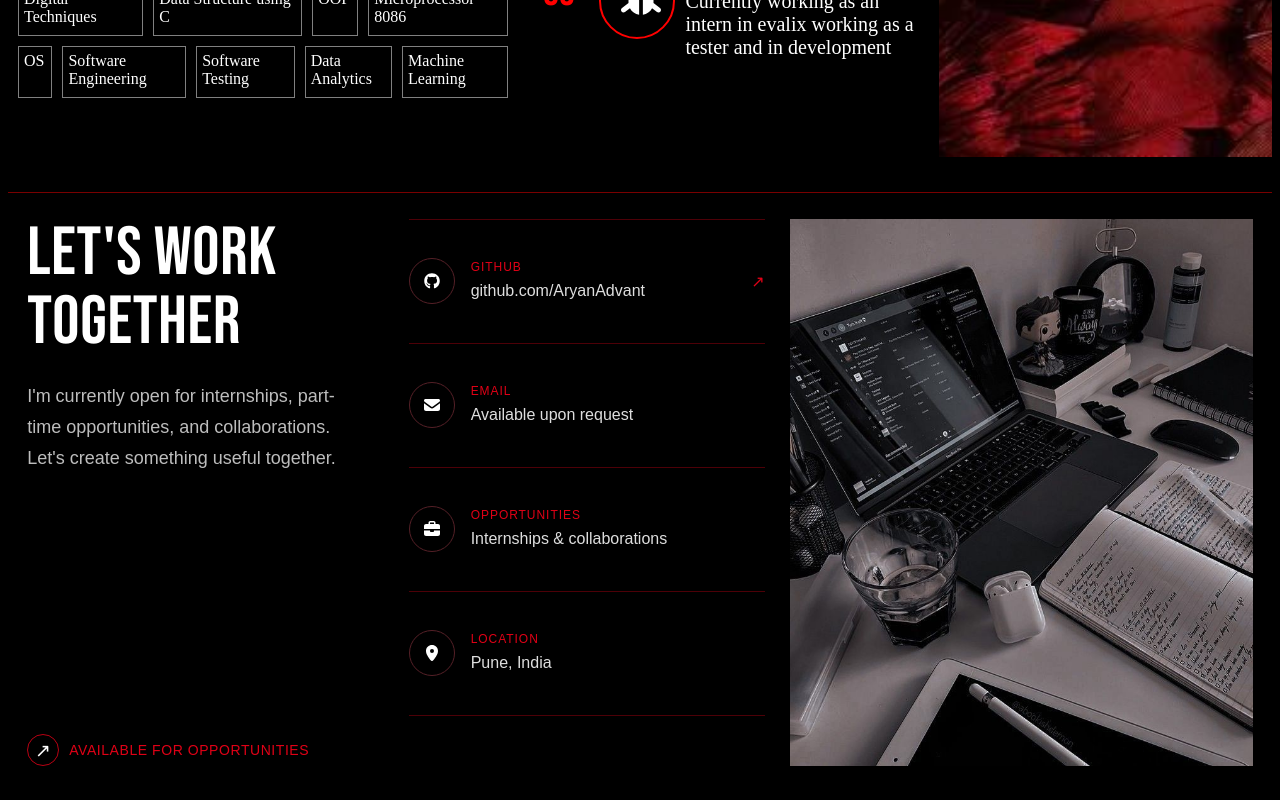
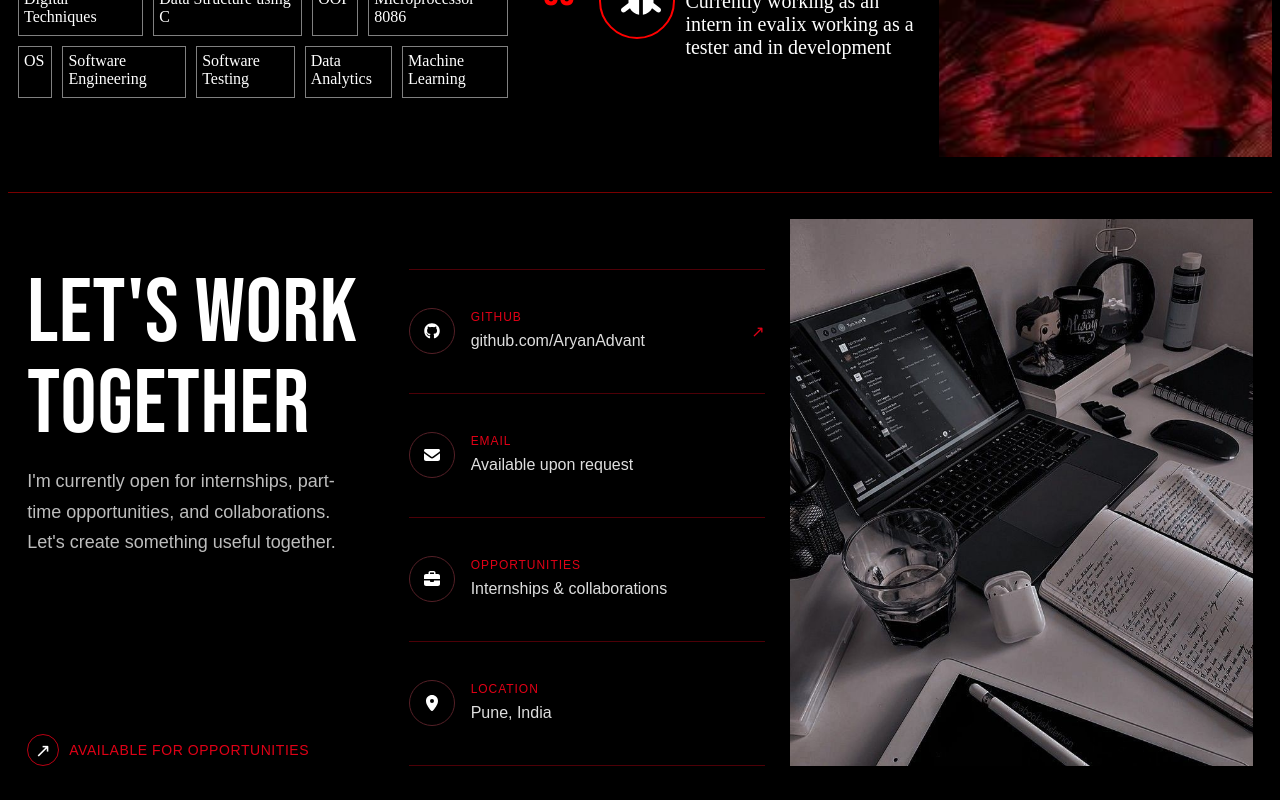
Before and after one commit to AryanAdvant/My-Portfolio, a React (Vite) app: page / in a window 1280 px wide. Shown: the part 2129-2929 px from the top of the page. Built offline with nearby package versions, Linux system fonts and the light colour scheme.

Commit message:
fixed some scaling issues

```diff
--- a/src/styles.css
+++ b/src/styles.css
@@ -667,6 +667,7 @@ body{
 .work-contact {
     display: flex;
     flex-direction: column;
+    margin-top: 50px;
 }
 
 .contact-details {
@@ -775,8 +776,9 @@ body{
 }
 
 .work-title {
-    font-size: 68px;
-    margin-bottom: 24px;
+    font-size: 90px;
+    margin-bottom: 14px;
+    margin-top: 50px;
 }
 
 .work-description {
```
